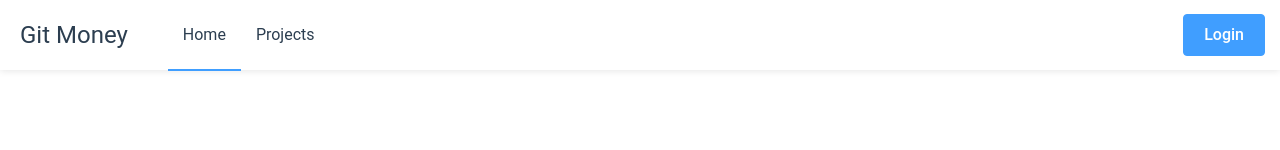
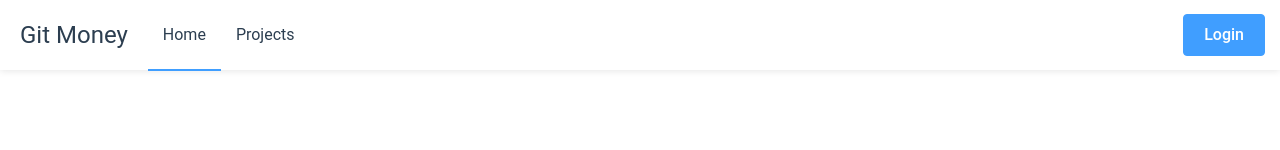
Before and after one commit to zachleong/12project, a Vue app: page / in a window 1280 px wide. Shown: the top 150 px of the page. Built offline with nearby package versions, Linux system fonts and the light colour scheme; no server answers.

Commit message:
changed brand padding

```diff
--- a/src/components/Navbar.vue
+++ b/src/components/Navbar.vue
@@ -66,7 +66,7 @@ export default {
   float: left;
 }
 .brand {
-  padding-right: 40px;
+  padding-right: 20px;
   padding-left: 20px;
 }
 .router-link-exact-active {
```
